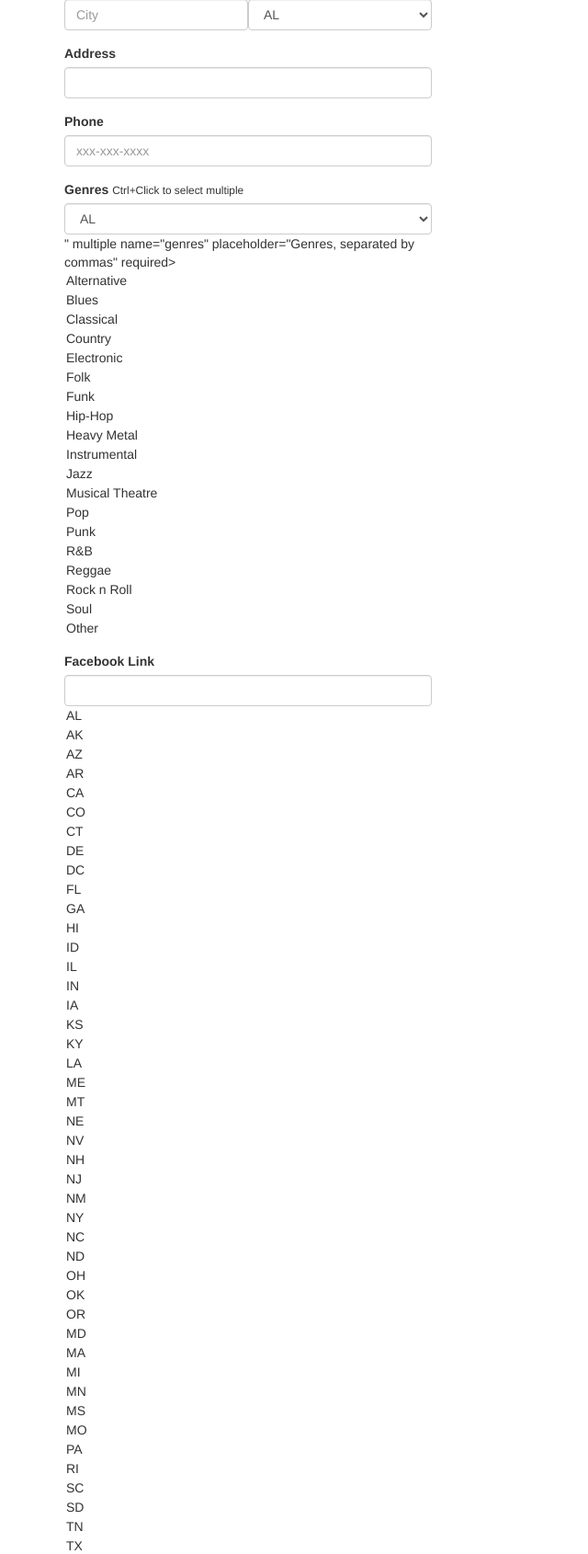
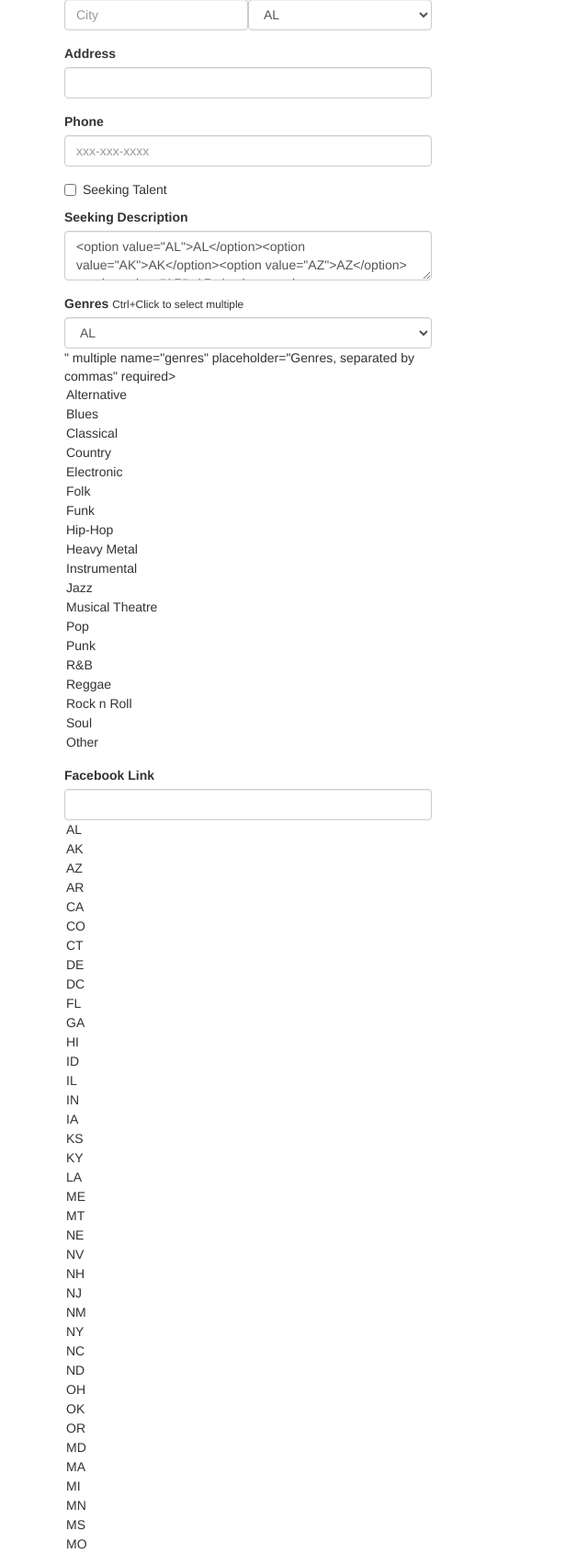
Before and after one commit to kirankumarsripati/full-stack-nd-0044-01-fyyur, a Flask app: page /venues/create in a window 1280 px wide. Shown: the part 236-1926 px from the top of the page at 92% size, without its empty margins (0-640 px from the left). Run offline with Flask 2, Linux system fonts and the light colour scheme; some libraries are stand-ins or nearby versions.

Commit message:
enable adding new venue to db

```diff
--- a/app.py
+++ b/app.py
@@ -8,6 +8,7 @@ import babel
 from flask import Flask, render_template, request, Response, flash, redirect, url_for
 from flask_moment import Moment
 from flask_sqlalchemy import SQLAlchemy
+from sqlalchemy.exc import SQLAlchemyError
 import logging
 from logging import Formatter, FileHandler
 from flask_wtf import Form
@@ -263,14 +264,36 @@ def create_venue_form():
 
 @app.route('/venues/create', methods=['POST'])
 def create_venue_submission():
-  # TODO: insert form data as a new Venue record in the db, instead
-  # TODO: modify data to be the data object returned from db insertion
+  # DONE: insert form data as a new Venue record in the db, instead
+  # DONE: modify data to be the data object returned from db insertion
+  try:
+    new_venue = Venue(
+      name = request.form['name'],
+      genres = request.form.getlist('genres'),
+      address = request.form['address'],
+      city = request.form['city'],
+      state = request.form['state'],
+      phone = request.form['phone'],
+      website = request.form['website'],
+      facebook_link = request.form['facebook_link'],
+      seeking_talent = bool(request.form['seeking_talent']),
+      seeking_description = request.form['seeking_description'],
+      image_link = request.form['image_link']
+    )
 
-  # on successful db insert, flash success
-  flash('Venue ' + request.form['name'] + ' was successfully listed!')
-  # TODO: on unsuccessful db insert, flash an error instead.
-  # e.g., flash('An error occurred. Venue ' + data.name + ' could not be listed.')
-  # see: http://flask.pocoo.org/docs/1.0/patterns/flashing/
+    db.session.add(new_venue)
+    db.session.commit()
+
+    # on successful db insert, flash success
+    flash('Venue ' + request.form['name'] + ' was successfully listed!')
+  except SQLAlchemyError as e:
+    # DONE: on unsuccessful db insert, flash an error instead.
+    # e.g., flash('An error occurred. Venue ' + data.name + ' could not be listed.')
+    # see: http://flask.pocoo.org/docs/1.0/patterns/flashing/
+    flash('An error occurred. Venue ' + request.form['name'] + ' could not be listed! Please try again later.')
+  finally:
+    db.session.close()
+
   return render_template('pages/home.html')
 
 @app.route('/venues/<venue_id>', methods=['DELETE'])
--- a/forms.py
+++ b/forms.py
@@ -1,6 +1,6 @@
 from datetime import datetime
 from flask_wtf import Form
-from wtforms import StringField, SelectField, SelectMultipleField, DateTimeField
+from wtforms import StringField, SelectField, SelectMultipleField, DateTimeField, BooleanField, TextAreaField
 from wtforms.validators import DataRequired, AnyOf, URL
 
 class ShowForm(Form):
@@ -116,6 +116,18 @@ class VenueForm(Form):
     facebook_link = StringField(
         'facebook_link', validators=[URL()]
     )
+    website = StringField(
+        'website', validators=[URL()]
+    )
+    seeking_talent = BooleanField(
+        'seeking_talent'
+    )
+    seeking_description = TextAreaField(
+        'seeking_description'
+    )
+    image_link = StringField(
+        'image_link', validators=[URL()]
+    )
 
 class ArtistForm(Form):
     name = StringField(
--- a/templates/forms/new_venue.html
+++ b/templates/forms/new_venue.html
@@ -27,14 +27,29 @@
         <label for="phone">Phone</label>
         {{ form.phone(class_ = 'form-control', placeholder='xxx-xxx-xxxx', autofocus = true) }}
       </div>
+      <div class="checkbox">
+        <label>{{ form.seeking_talent(autofocus = true) }} Seeking Talent</label>
+      </div>
+      <div class="form-group">
+        <label for="seeking_description">Seeking Description</label>
+        {{ form.seeking_description(class_ = 'form-control', id=form.state, autofocus = true) }}
+      </div>
       <div class="form-group">
         <label for="genres">Genres</label>
         <small>Ctrl+Click to select multiple</small>
         {{ form.genres(class_ = 'form-control', placeholder='Genres, separated by commas', id=form.state, autofocus = true) }}
       </div>
       <div class="form-group">
-          <label for="genres">Facebook Link</label>
-          {{ form.facebook_link(class_ = 'form-control', placeholder='http://', id=form.state, autofocus = true) }}
+        <label for="facebook_link">Facebook Link</label>
+        {{ form.facebook_link(class_ = 'form-control', placeholder='https://', id=form.state, autofocus = true) }}
+      </div>
+      <div class="form-group">
+        <label for="website">Website</label>
+        {{ form.website(class_ = 'form-control', placeholder='https://', id=form.state, autofocus = true) }}
+      </div>
+      <div class="form-group">
+        <label for="image_link">Image Link</label>
+        {{ form.image_link(class_ = 'form-control', placeholder='https://', id=form.state, autofocus = true) }}
       </div>
       <input type="submit" value="Create Venue" class="btn btn-primary btn-lg btn-block">
     </form>
```
Lines whose indentation alone changed are shown as unchanged.
